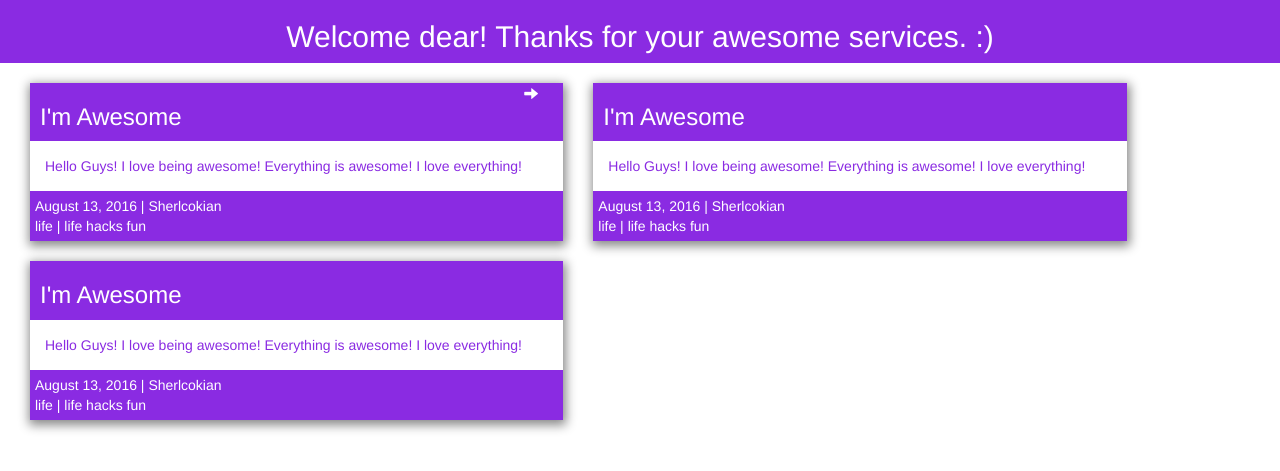
After one commit to sowmyavoona/collegeMagazine, a PHP site: page /editorial_home.php in a window 1280 px wide. The commit adds this page. Shown: the top 471 px of the page. Run offline with PHP 8.4, Linux system fonts and the light colour scheme.

Commit message:
Made an editor page

```diff
--- /dev/null
+++ b/css/editorial.css
@@ -0,0 +1,42 @@
+body {
+	margin: 0px;
+	padding: 0px;
+}
+
+.welcome {
+	background-color: #8A2BE2;
+	color: white;
+}
+
+.card {
+	background-color: white;
+	box-shadow: 1px 3px 10px 2px #888888;
+	color: #8A2BE2;
+	padding: 0px;
+	margin-top: 20px;
+	margin-left: 30px;
+}
+
+
+.card-header {
+	background-color: #8A2BE2;
+	color: white;
+	width: 100%;
+	padding: 1px;
+	padding-left: 10px;
+}
+
+.card-body {
+	padding: 15px;
+}
+
+.card-footer {
+	background-color: #8A2BE2;
+	color: white;
+	width: 100%;
+	padding: 5px;
+}
+
+.arrow a {
+	color: white
+}
--- /dev/null
+++ b/editorial_home.php
@@ -0,0 +1,79 @@
+<!DOCTYPE html>
+<html>
+<head>
+	<title>Editorial Page</title>
+	<link rel="stylesheet" href="bootstrap-3.3.7-dist/css/bootstrap.min.css">
+	<link rel="stylesheet" href="css/editorial.css">
+</head>
+<body>
+
+<div class="container-fluid">
+
+	<div class="row welcome text-center">
+		<h2>Welcome dear! Thanks for your awesome services. :)</h2>
+	</div>
+
+	<div class="row">
+		<div class="card col-md-5">
+			<div class="card-header text-left">
+				<div class="row">
+					<div class="col-md-10"><h3>I'm Awesome</h3></div>
+					<div class="col-md-2 text-center arrow">
+						<a href="#"><span class="glyphicon glyphicon-arrow-right" aria-hidden="true"></span></a>
+					</div>
+				</div>
+
+			</div>
+
+			<div class="card-body">
+				Hello Guys! I love being awesome! Everything is awesome! I love everything!
+			</div>
+			<div class="card-footer">
+				August 13, 2016 | Sherlcokian<br>
+				life | life hacks fun
+				</div>
+		</div>
+
+
+		<div class="card col-md-5">
+			<div class="card-header text-left">
+				<h3>I'm Awesome</h3>
+			</div>
+			<div class="card-body">
+				Hello Guys! I love being awesome! Everything is awesome! I love everything!
+			</div>
+			<div class="card-footer">
+				August 13, 2016 | Sherlcokian<br>
+				life | life hacks fun
+				</div>
+		</div>
+		<div class="card col-md-5">
+			<div class="card-header text-left">
+				<h3>I'm Awesome</h3>
+			</div>
+			<div class="card-body">
+				Hello Guys! I love being awesome! Everything is awesome! I love everything!
+			</div>
+			<div class="card-footer">
+				August 13, 2016 | Sherlcokian<br>
+				life | life hacks fun
+				</div>
+		</div>
+	</div>
+
+	<div class="row">
+		<div class="col-md-6">
+
+		</div>
+		<div class="col-md-6">
+
+		</div>
+	</div>
+	<div class="row">
+
+	</div>
+
+</div>
+
+</body>
+</html>
```
Also changed, not shown: save_article.php (+24 -1 lines), write_an_article.php (+11 -10 lines).
